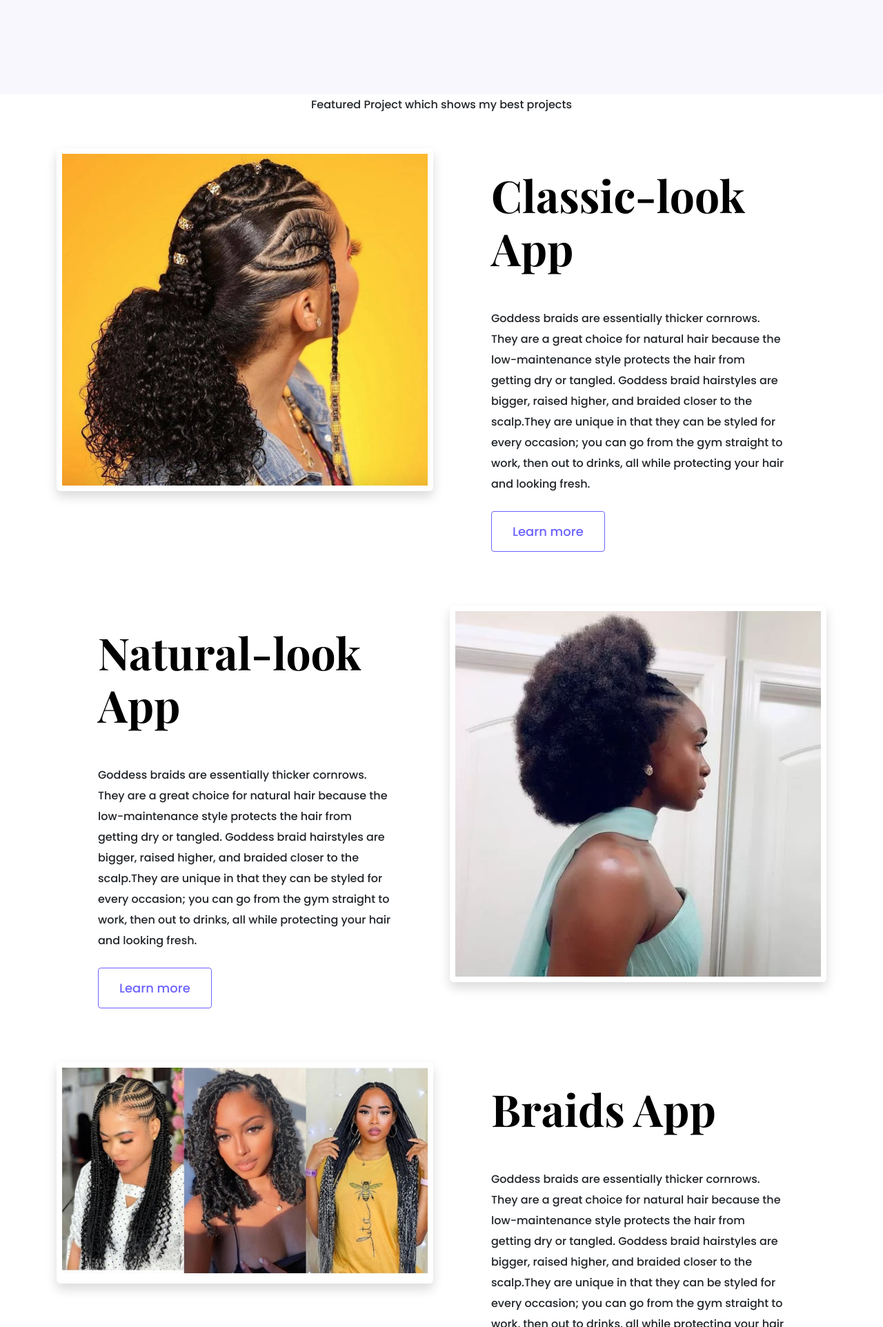
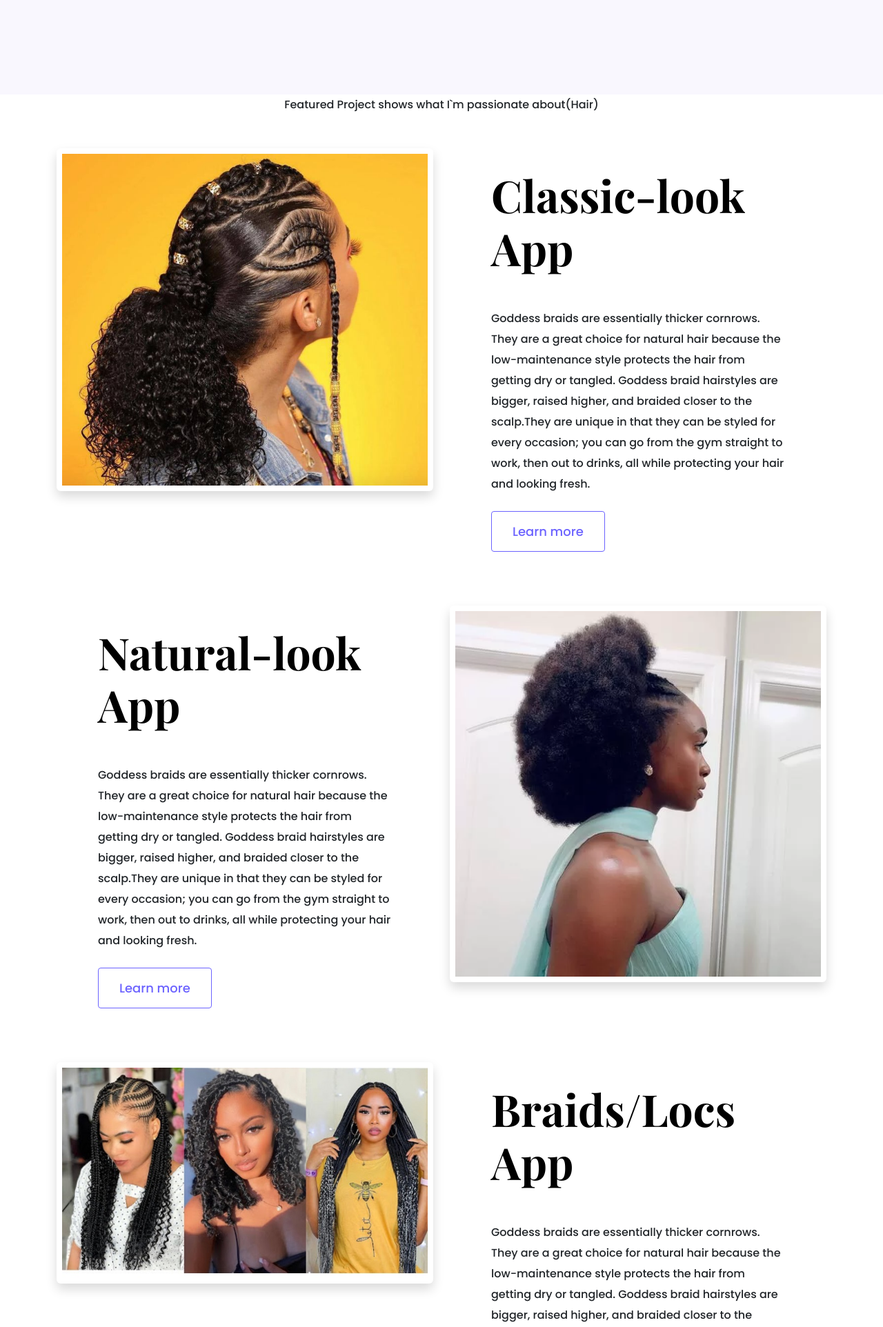
Before and after one commit to Sandrac01/portfolio-1, a plain HTML site: page index.html in a window 1280 px wide. Shown: the part 520-2444 px from the top of the page at 69% size. Drawn offline with nearby package versions, Linux system fonts and the light colour scheme.

Commit message:
Changed a few words on my index.html context

```diff
--- a/index.html
+++ b/index.html
@@ -44,7 +44,7 @@
 </div>
    </div>
      <p class="text-center mb-5">
-Featured Project which shows my best projects
+Featured Project shows what I`m passionate about(Hair)
 </p>
  <div class="container">
     <div class="row mb-5">
@@ -91,7 +91,7 @@ Featured Project which shows my best projects
  <div class="col">
  <div class="project-description">
  <h2 class="mb-5">
-    Braids App
+    Braids/Locs App
 </h2>
 <p class="mb-4">
   Goddess braids are essentially thicker cornrows. They are a great choice for natural hair because the low-maintenance style protects the hair from getting dry or tangled. Goddess braid hairstyles are bigger, raised higher, and braided closer to the scalp.They are unique in that they can be styled for every occasion; you can go from the gym straight to work, then out to drinks, all while protecting your hair and looking fresh.
--- a/styles/style.css
+++ b/styles/style.css
@@ -1,5 +1,4 @@
-/*font-family: 'Playfair Display', serif;
-font-family: 'Poppins', sans-serif;*/
+
 :root {
     --branding-color: #6c63ff;
     --secondary-color: #f9f7fe;
```
